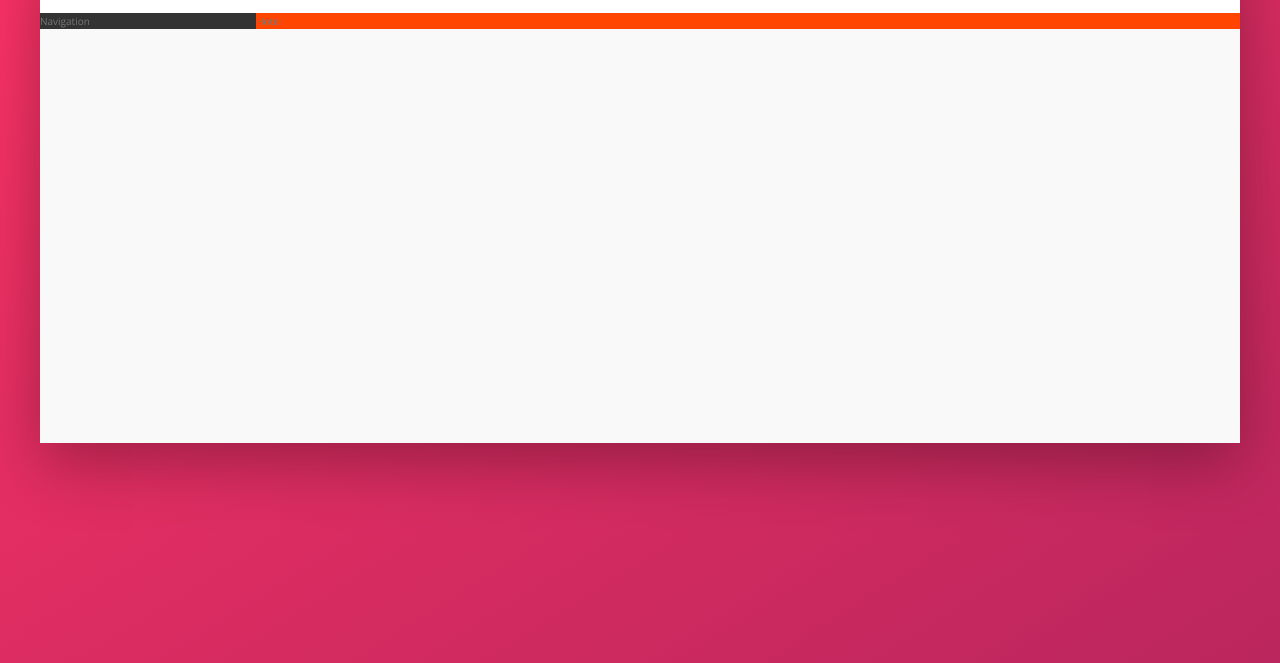
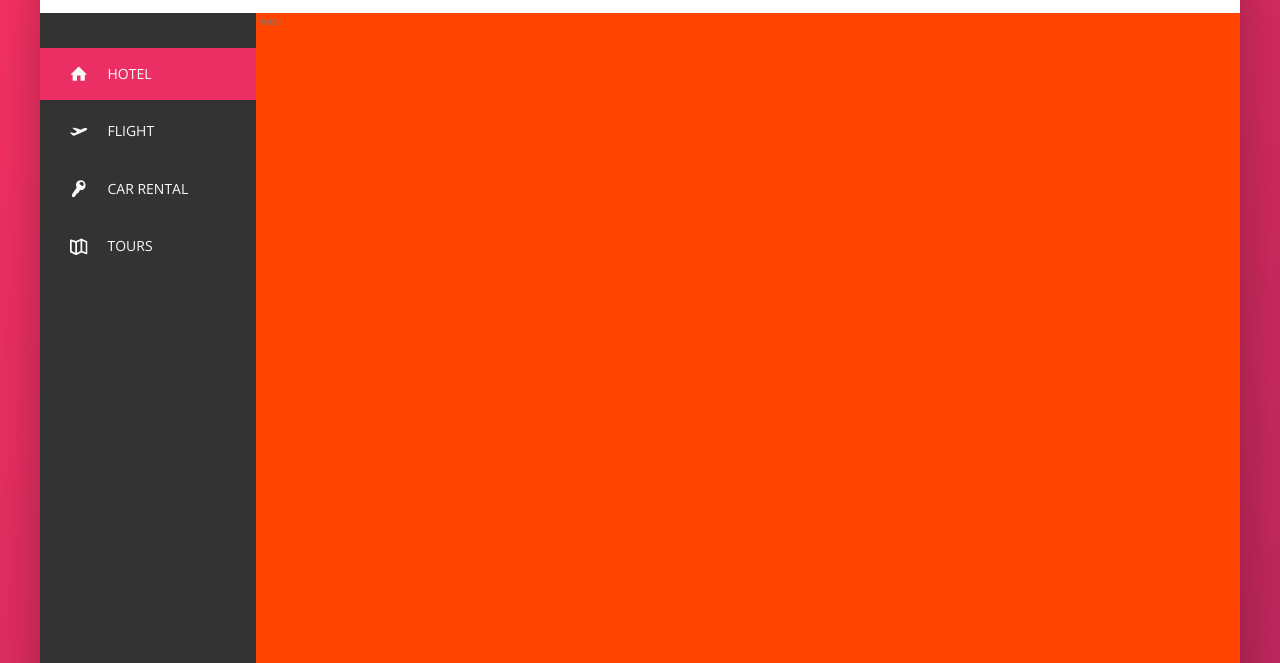
Before and after one commit to rzuloaga/Trillo, a website: page index.html in a window 1280 px wide. Shown: the part 137-800 px from the top of the page. Drawn offline with nearby package versions, Linux system fonts and the light colour scheme.

Commit message:
Navigation finished. After 7-79

```diff
--- a/index.html
+++ b/index.html
@@ -48,7 +48,44 @@
 
             <div class="content">
                 <nav class="sidebar">
-                    Navigation
+                    <ul class="side-nav">
+                        <li class="side-nav__item side-nav__item--active">
+                            <a href="#" class="side-nav__link">
+                                <svg class="side-nav__icon">
+                                    <use xlink:href="img/sprite.svg#icon-home"></use>
+                                </svg>
+                                <span class="side-nav__text">Hotel</span>
+                            </a>
+                        </li>
+                        <li class="side-nav__item">
+                            <a href="#" class="side-nav__link">
+                                <svg class="side-nav__icon">
+                                    <use xlink:href="img/sprite.svg#icon-aircraft-take-off"></use>
+                                </svg>
+                                <span class="side-nav__text">Flight</span>
+                            </a>
+                        </li>
+                        <li class="side-nav__item">
+                            <a href="#" class="side-nav__link">
+                                <svg class="side-nav__icon">
+                                    <use xlink:href="img/sprite.svg#icon-key"></use>
+                                </svg>
+                                <span class="side-nav__text">Car rental</span>
+                            </a>
+                        </li>
+                        <li class="side-nav__item">
+                            <a href="#" class="side-nav__link">
+                                <svg class="side-nav__icon">
+                                    <use xlink:href="img/sprite.svg#icon-map"></use>
+                                </svg>
+                                <span class="side-nav__text">Tours</span>
+                            </a>
+                        </li>
+                    </ul>
+
+                    <div class="legal">
+                        &copy; 2017 by Trillo. All rights reserved.
+                    </div>
                 </nav>
 
                 <main class="hotel-view">
--- a/sass/base/_base.scss
+++ b/sass/base/_base.scss
@@ -22,3 +22,12 @@ body {
     min-height: 100vh;
     padding: 8rem 0;
 }
+
+ul {
+    list-style-type: none;
+}
+
+a {
+    text-decoration: none;
+    color: inherit;
+}
--- a/sass/base/_layout.scss
+++ b/sass/base/_layout.scss
@@ -22,12 +22,18 @@
 }
 
 .sidebar {
-    background-color:  var(--color-grey-dark-1);
+    background-color: var(--color-grey-dark-1);
     flex: 0 0 18%;
+
+    display: flex;
+    flex-direction: column;
+    justify-content: space-between;
 }
 
 .hotel-view {
     background-color: orangered;
+    height: 80rem;
+
     // background-color: $color-white;
     flex: 1 1 auto;
 }
--- /dev/null
+++ b/sass/components/_sidebar.scss
@@ -0,0 +1,72 @@
+/////////////////////////////////////////////////
+// SIDE NAVIGATION
+.side-nav {
+    font-size: 1.4rem;
+    margin-top: 3.5rem;
+
+    &__item {
+        position: relative;
+
+        &:not(:last-child) {
+            margin-bottom: .5rem;
+        }
+
+        &::before {
+            content: '';
+            position: absolute;
+            height: 100%;
+            width: 3px;
+            top: 0;
+            left: 0;
+            background-color: var(--color-primary);
+            transform: scaleY(0);
+            transition: transform .2s,
+                        width .4s cubic-bezier(1,0,0,1) .2s,
+                        background-color .1s;
+        }
+
+        &:hover::before,
+        &--active::before {
+            transform: scaleY(1);
+            width: 100%;
+        }
+
+        &:active::before {
+            background-color: var(--color-primary-light);
+        }
+    }
+
+    &__link:link,
+    &__link:visited {
+        color: var(--color-grey-light-1);
+        text-transform: uppercase;
+        display: block;
+        padding: 1.5rem 3rem;
+        position: relative;
+        z-index: 10;
+
+        display: flex;
+        align-items: center;
+    }
+
+    &__icon {
+        width: 1.75rem;
+        height: 1.75rem;
+        margin-right: 2rem;
+        fill: currentColor;
+    }
+
+    &__text {
+
+    }
+}
+
+
+/////////////////////////////////////////////////
+// LEGAL
+.legal {
+    font-size: 1.2rem;
+    color: var(--color-grey-light-4);
+    text-align: center;
+    padding: 2.5rem;
+}
--- a/sass/main.scss
+++ b/sass/main.scss
@@ -3,3 +3,5 @@
 @import 'base/layout';
 
 @import 'components/header';
+@import 'components/sidebar';
+@import 'components/hotel-view';
```
Also changed, not shown: css/style.css, sass/components/_hotel-view.scss (added).
